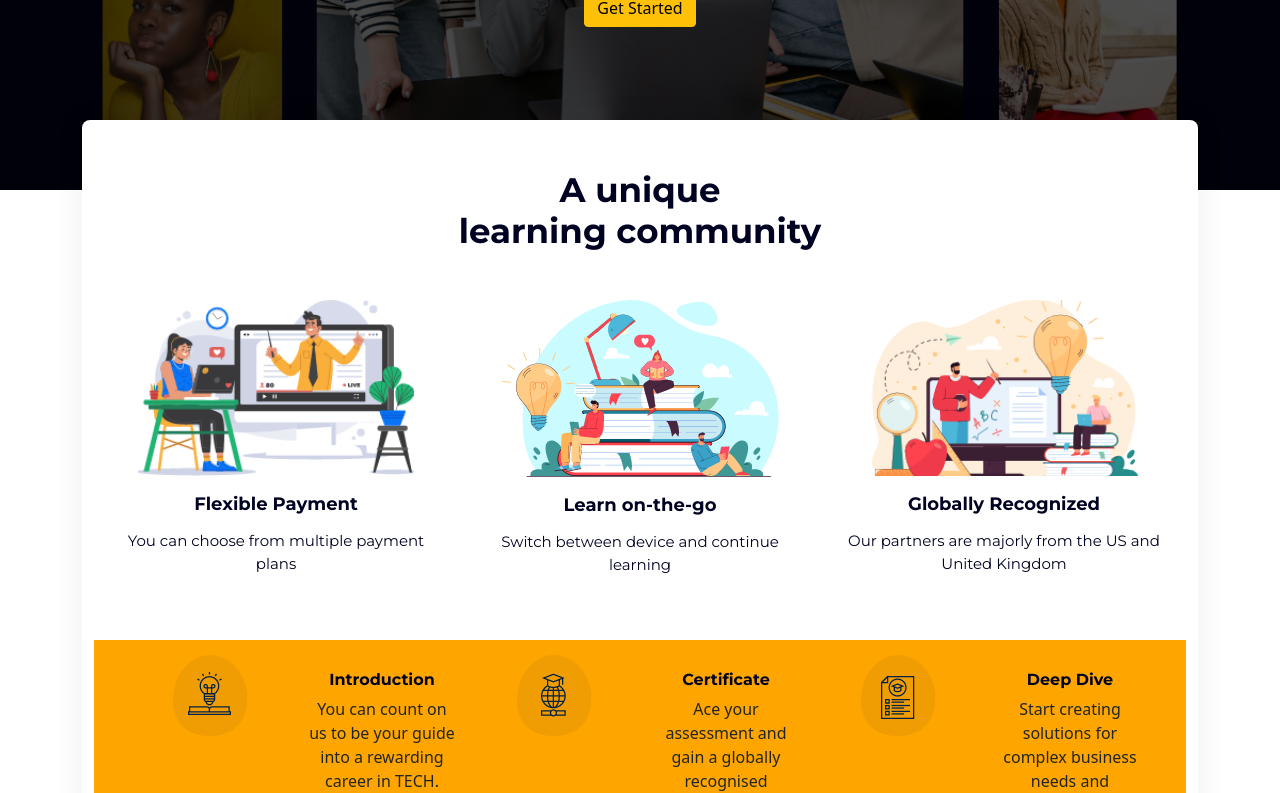
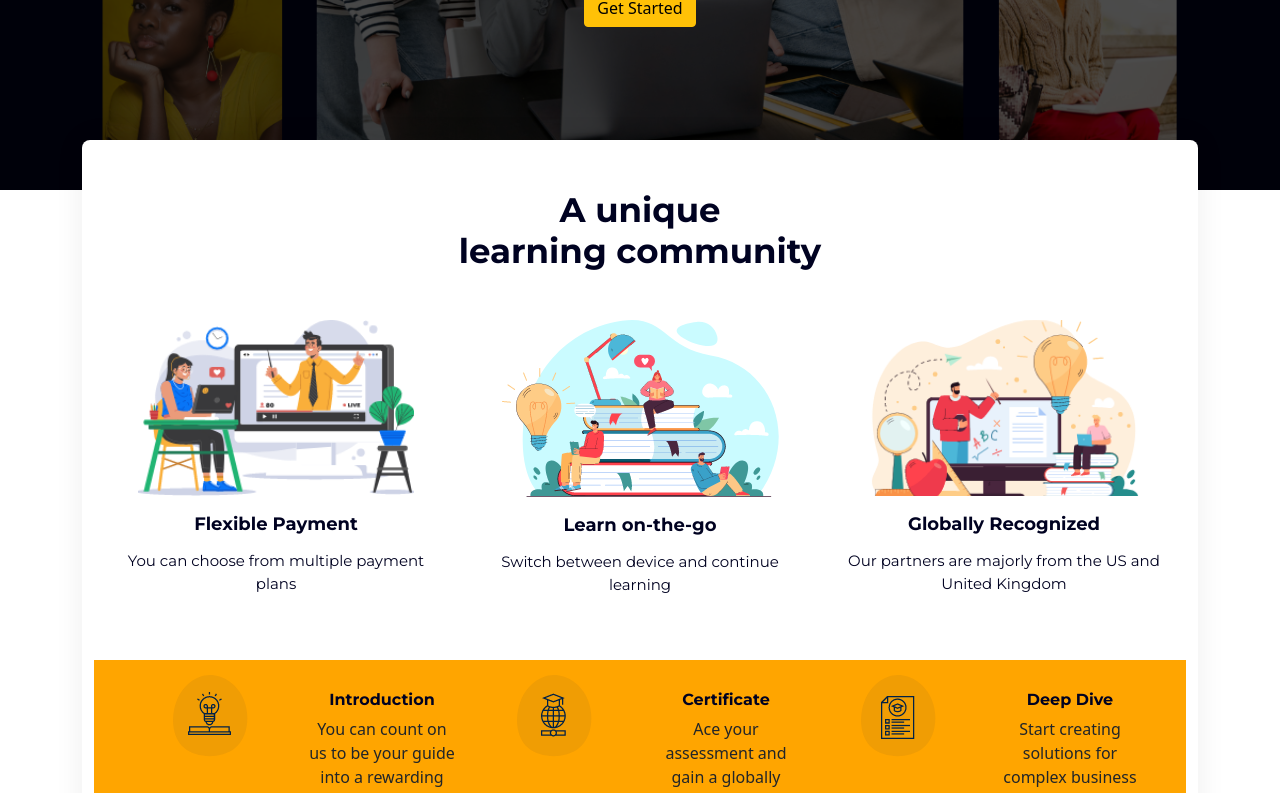
Before and after one commit to tonyedick/djoeton.github.io, a React (Create React App) app: page / in a window 1280 px wide. Shown: the part 360-1153 px from the top of the page. Built offline with nearby package versions, Linux system fonts and the light colour scheme; a web font is replaced by a local one.

Commit message:
Update custom.css

```diff
--- a/src/asset/css/custom.css
+++ b/src/asset/css/custom.css
@@ -489,7 +489,7 @@ a.twitter{
 /* Styles for HomePage Top Intro Design */
 
 .top-intro--area{
-    margin-top: -70px;
+    margin-top: -50px;
     position: relative;
     z-index: 2;
 }
```
